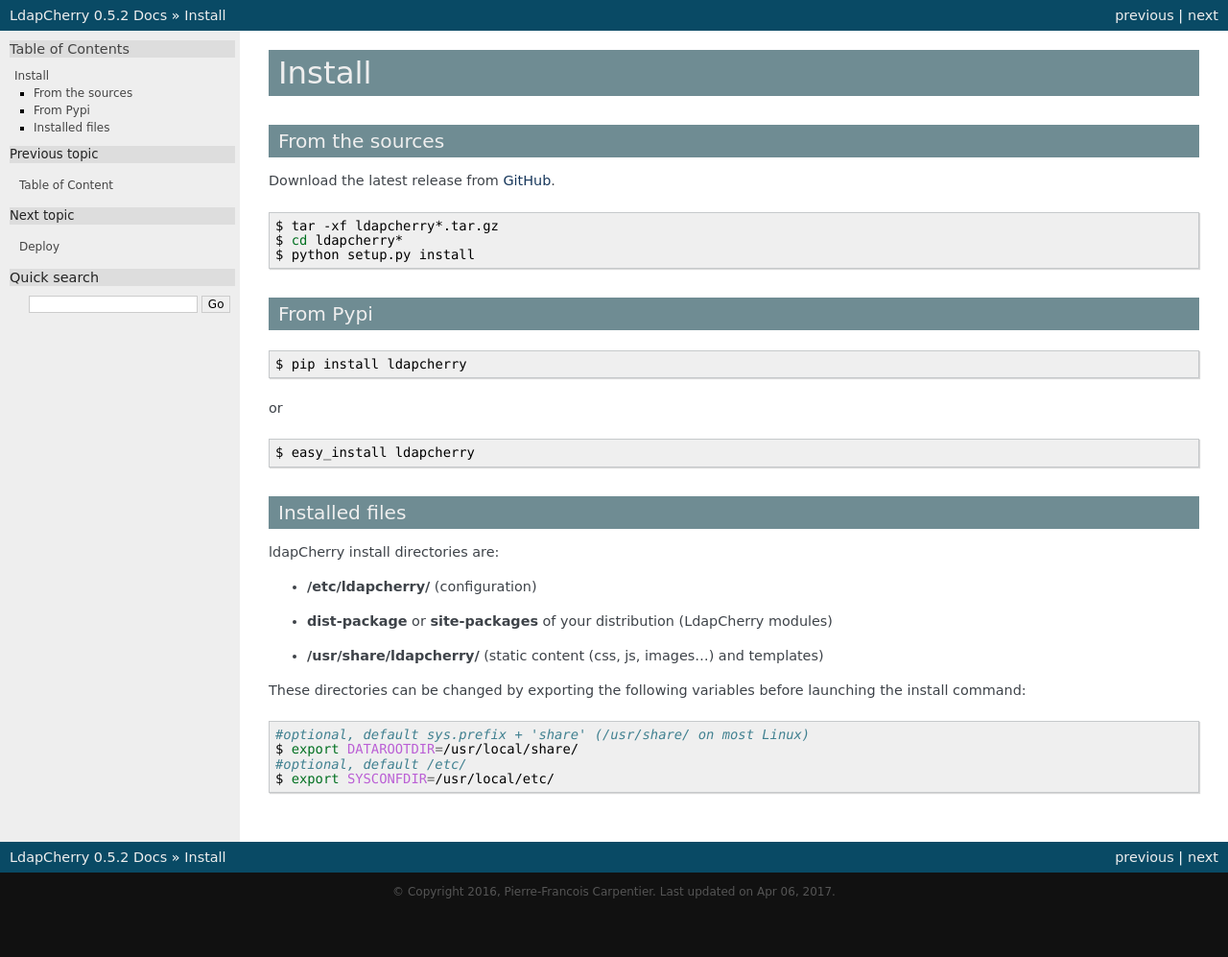
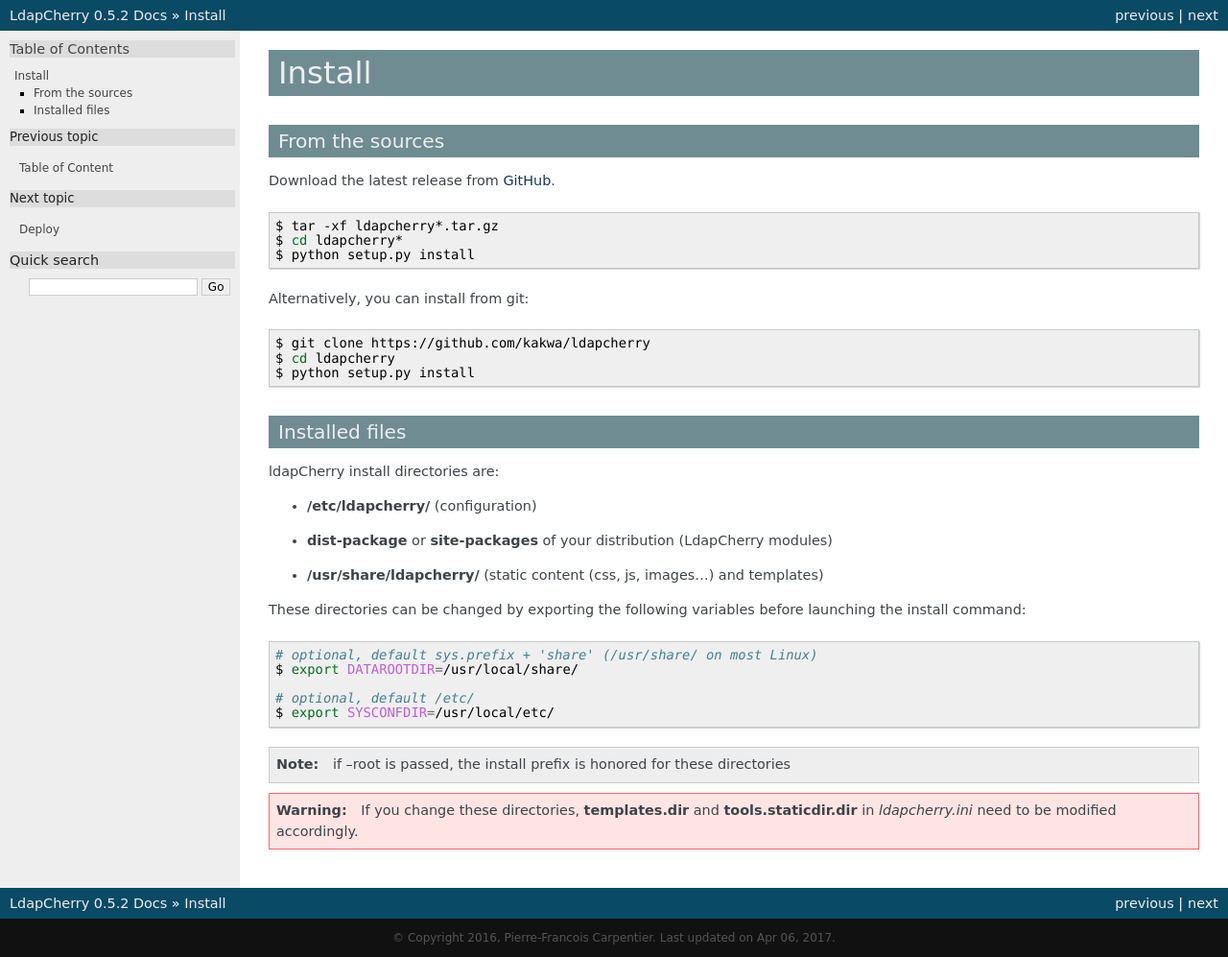
Before and after one commit to kakwa/ldapcherry, a Sphinx documentation site: the page built from docs/install.rst, in a window 1280 px wide. Shown: the whole page at 96% size. Built offline with Sphinx 7.4.7, drawn with Linux system fonts in a browser that asks for light colours; before the commit the page ends 949 px from its top, so only the background shows below that.

Commit message:
remove pip install method

```diff
--- a/docs/install.rst
+++ b/docs/install.rst
@@ -12,18 +12,13 @@
     $ cd ldapcherry*
     $ python setup.py install
 
-From Pypi
----------
+Alternatively, you can install from git:
 
 .. sourcecode:: bash
 
-    $ pip install ldapcherry
-
-or
-
-.. sourcecode:: bash
-
-    $ easy_install ldapcherry
+    $ git clone https://github.com/kakwa/ldapcherry
+    $ cd ldapcherry
+    $ python setup.py install
 
 Installed files
 ---------------
@@ -38,7 +33,12 @@
 
 .. sourcecode:: bash
 
-    #optional, default sys.prefix + 'share' (/usr/share/ on most Linux)
+    # optional, default sys.prefix + 'share' (/usr/share/ on most Linux)
     $ export DATAROOTDIR=/usr/local/share/
-    #optional, default /etc/
+
+    # optional, default /etc/
     $ export SYSCONFDIR=/usr/local/etc/
+
+.. note:: if --root is passed, the install prefix is honored for these directories
+
+.. warning:: If you change these directories, **templates.dir** and **tools.staticdir.dir** in *ldapcherry.ini* need to be modified accordingly.
```
